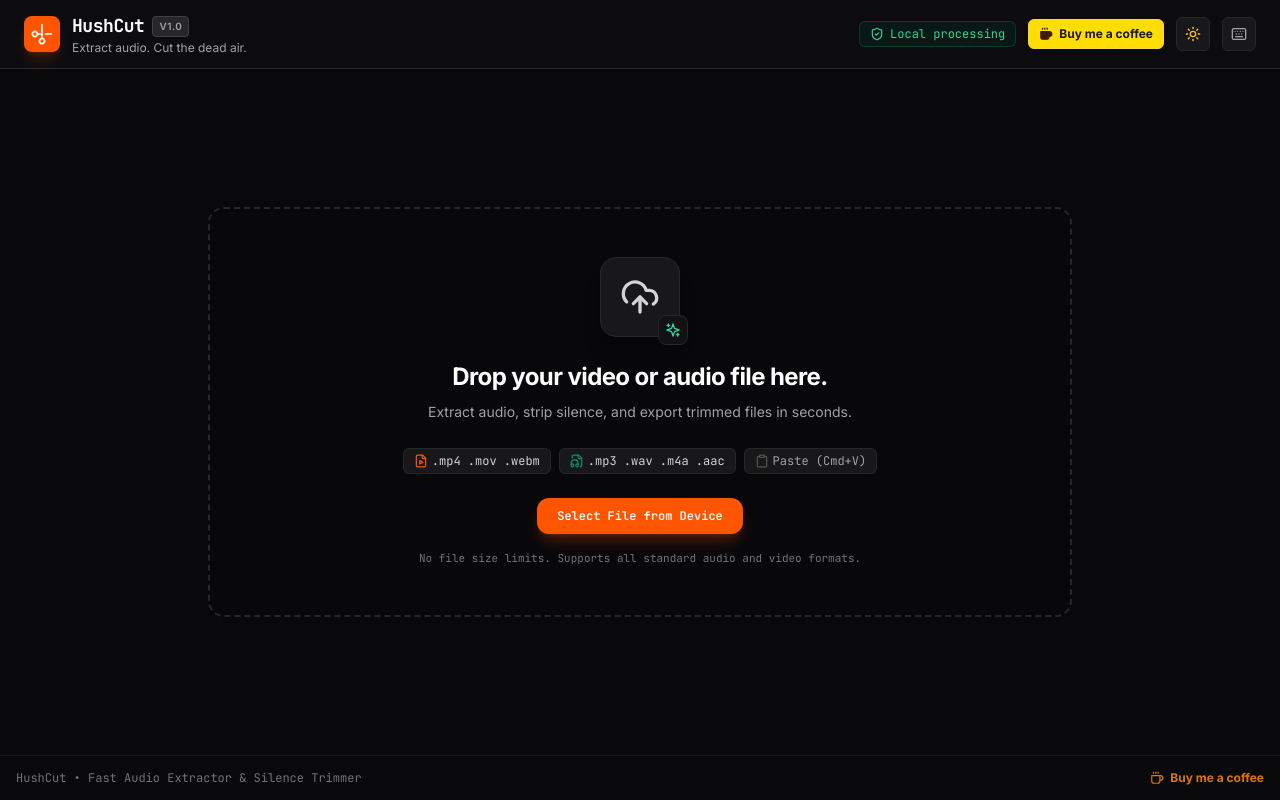
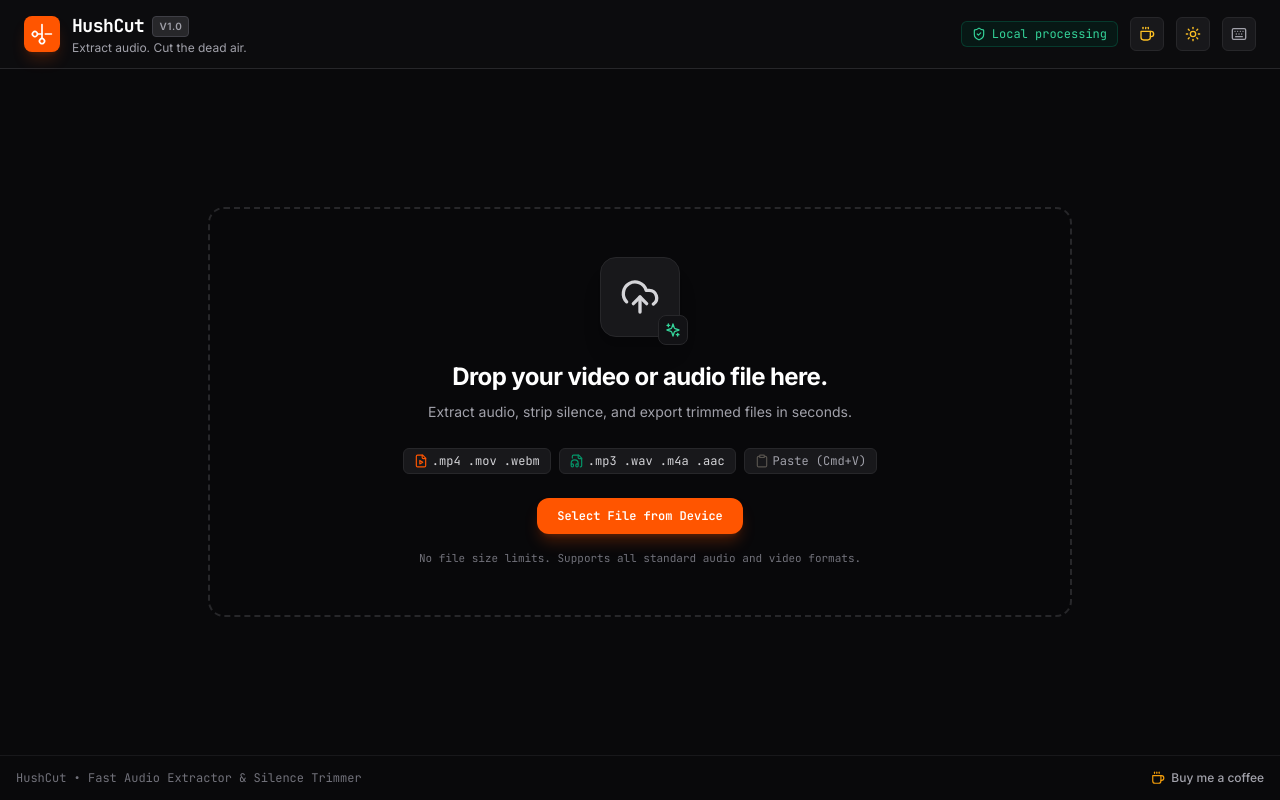
Before and after one commit to vijaik2k7/hushcut, a React (Vite) app: page / in a window 1280 px wide. Built offline with nearby package versions, Linux system fonts and the light colour scheme.

Commit message:
Replace yellow coffee button with sleek minimalist coffee icon

```diff
--- a/src/App.tsx
+++ b/src/App.tsx
@@ -390,7 +390,7 @@
         )}
       </main>
 
-      {/* Clean Footer with Buy Me A Coffee link */}
+      {/* Clean Footer with subtle Coffee icon link */}
       <footer
         className={`border-t py-3.5 px-4 text-center font-mono text-xs flex flex-wrap items-center justify-between gap-3 transition-colors ${
           isDark ? 'border-zinc-900 bg-[#09090b] text-zinc-500' : 'border-[#d8cfbe] bg-[#eee8dd] text-stone-700'
@@ -401,9 +401,12 @@
           href="https://buymeacoffee.com/vijaik2k7"
           target="_blank"
           rel="noopener noreferrer"
-          className="inline-flex items-center gap-1.5 font-sans font-bold text-amber-600 hover:text-amber-500 transition-colors"
+          className={`inline-flex items-center gap-1.5 font-sans font-medium transition-colors ${
+            isDark ? 'text-zinc-400 hover:text-amber-400' : 'text-stone-700 hover:text-amber-800'
+          }`}
+          title="Buy me a coffee"
         >
-          <Coffee className="w-3.5 h-3.5" />
+          <Coffee className="w-3.5 h-3.5 text-amber-500" />
           <span>Buy me a coffee</span>
         </a>
       </footer>
--- a/src/components/Header.tsx
+++ b/src/components/Header.tsx
@@ -87,16 +87,19 @@
           <span>Local processing</span>
         </div>
 
-        {/* Buy Me a Coffee Button */}
+        {/* Minimalist Coffee Icon Button */}
         <a
           href="https://buymeacoffee.com/vijaik2k7"
           target="_blank"
           rel="noopener noreferrer"
-          className="flex items-center gap-1.5 px-2.5 py-1.5 text-xs font-sans font-bold rounded-md bg-[#FFDD00] hover:bg-[#FACC15] text-stone-900 border border-amber-300 shadow-sm transition-transform active:scale-95"
-          title="Support HushCut - Buy me a coffee"
+          className={`p-2 border rounded-md transition-colors ${
+            isDark
+              ? 'bg-zinc-900 hover:bg-zinc-800 border-zinc-800 text-amber-400 hover:text-amber-300'
+              : 'bg-[#f4efe6] hover:bg-[#e4ddd0] border-[#d8cfbe] text-amber-700 hover:text-amber-800 shadow-sm'
+          }`}
+          title="Buy me a coffee"
         >
-          <Coffee className="w-3.5 h-3.5 text-amber-950 fill-amber-950" />
-          <span className="hidden sm:inline">Buy me a coffee</span>
+          <Coffee className="w-4 h-4" />
         </a>
 
         {/* Clean Theme Toggle Icon Button */}
```
Also changed, not shown: 1 other file (tests, documents, lock files or other folders).
